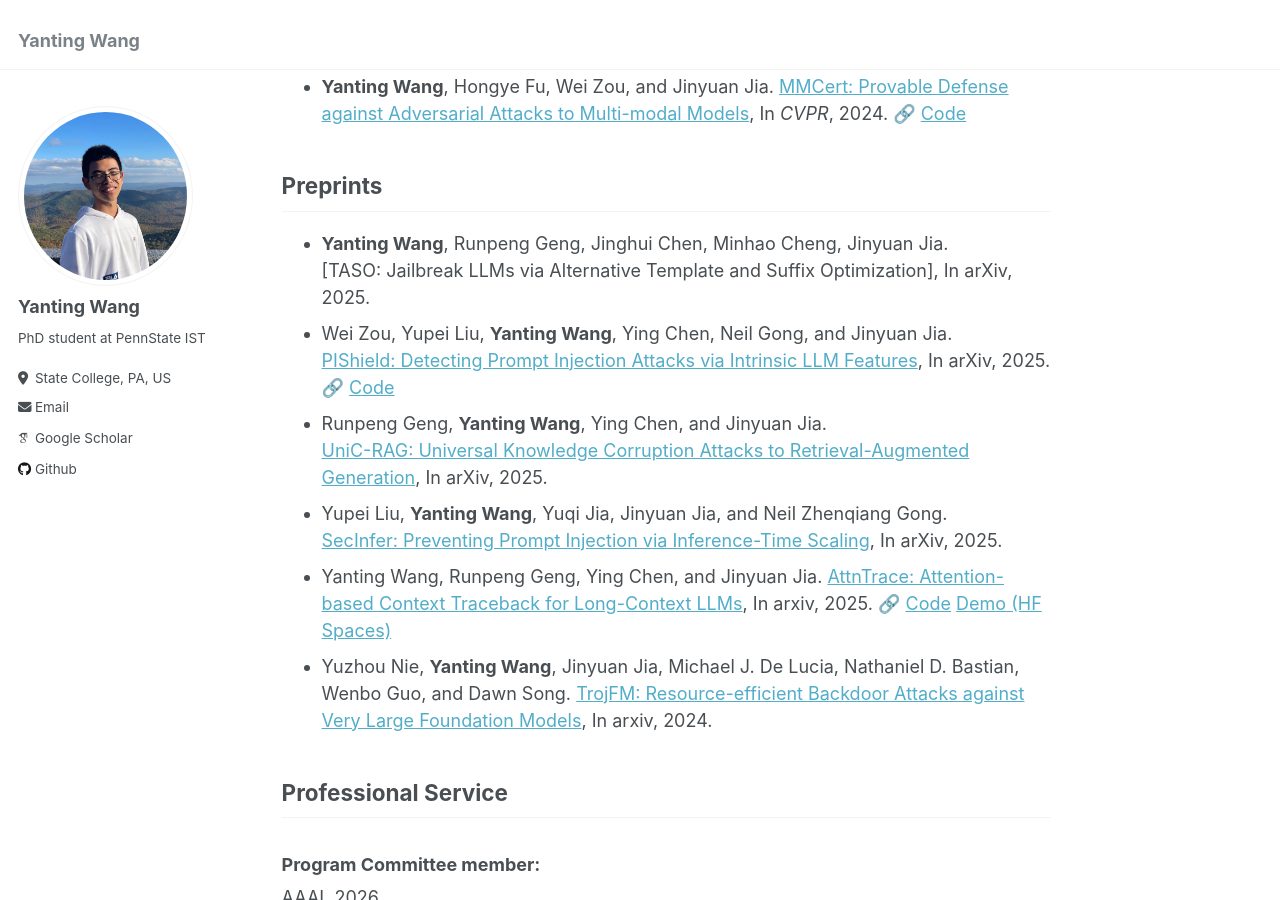
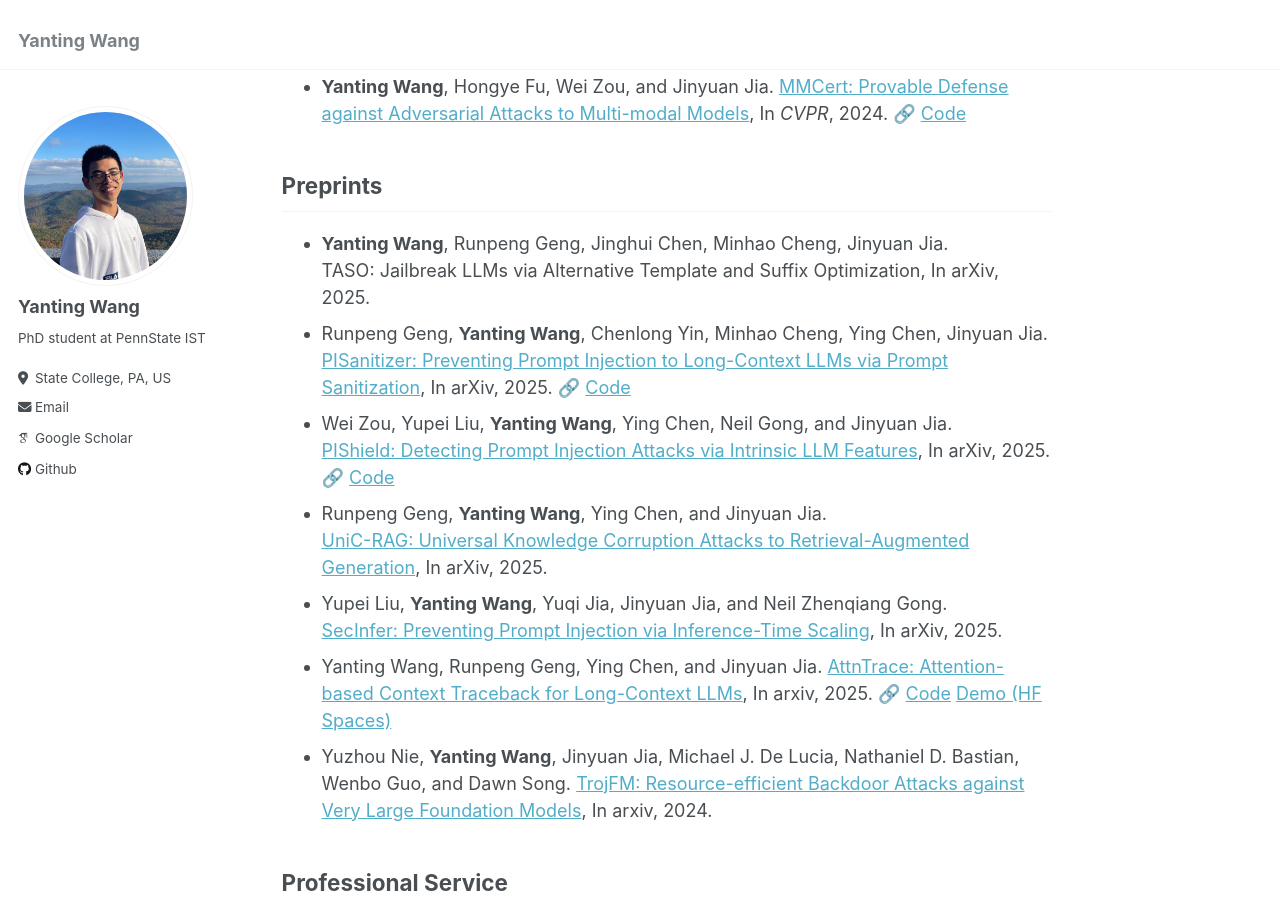
Before and after one commit to Wang-Yanting/Wang-Yanting.github.io, a Jekyll site: the page built from _pages/about.md, in a window 1280 px wide and 900 px high, scrolled down 746 px. Built offline with Jekyll 4.4.1, drawn with Linux system fonts in a browser that asks for light colours; some web fonts are replaced.

Commit message:
Revise preprints section in about.md
Updated preprint entries with additional authors and fixed formatting.

```diff
--- a/_pages/about.md
+++ b/_pages/about.md
@@ -25,7 +25,9 @@ I am currently a third-year PhD student at Pennsylvania State University. I am f
 
 ## Preprints
 * **Yanting Wang**, Runpeng Geng, Jinghui Chen, Minhao Cheng, Jinyuan Jia.
-  [TASO: Jailbreak LLMs via Alternative Template and Suffix Optimization], In arXiv, 2025.
+  TASO: Jailbreak LLMs via Alternative Template and Suffix Optimization, In arXiv, 2025.
+* Runpeng Geng, **Yanting Wang**, Chenlong Yin, Minhao Cheng, Ying Chen, Jinyuan Jia.
+  [PISanitizer: Preventing Prompt Injection to Long-Context LLMs via Prompt Sanitization](https://arxiv.org/pdf/2511.10720v1), In arXiv, 2025. 🔗 [Code](https://github.com/sleeepeer/PISanitizer)
 * Wei Zou, Yupei Liu, **Yanting Wang**, Ying Chen, Neil Gong, and Jinyuan Jia.
   [PIShield: Detecting Prompt Injection Attacks via Intrinsic LLM Features](https://arxiv.org/abs/2510.14005), In arXiv, 2025. 🔗 [Code](https://github.com/weizou52/PIShield)
 * Runpeng Geng, **Yanting Wang**, Ying Chen, and Jinyuan Jia.
```
